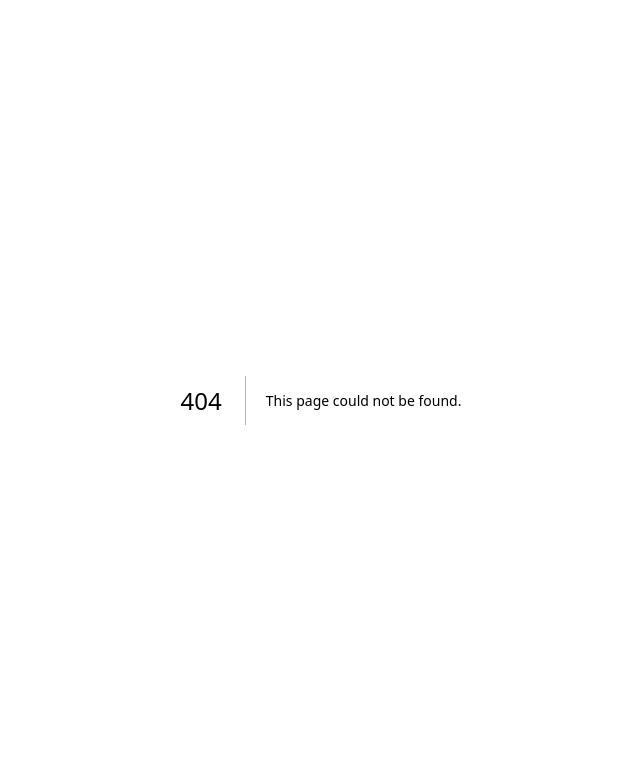
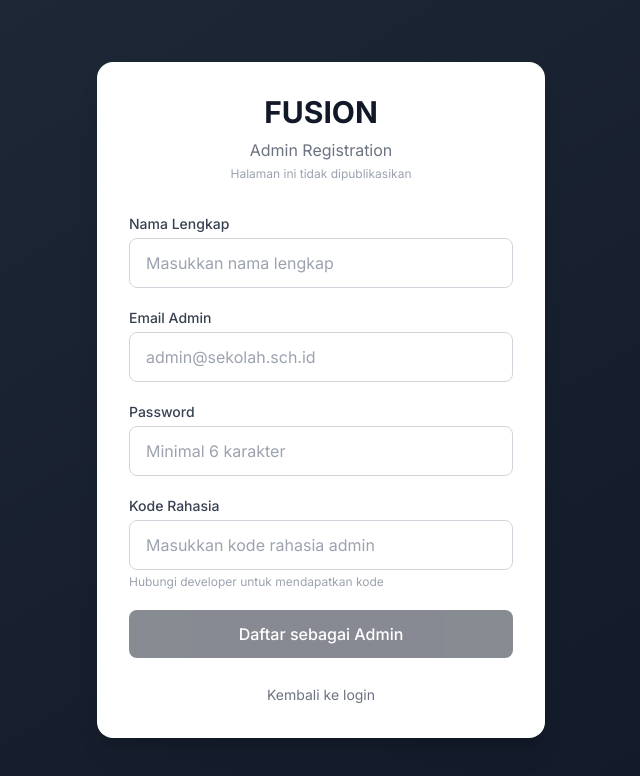
Before and after one commit to MarryDesy24/UAS-Pemrograman-Web, a Next.js app: page /admin/register in a window 1280 px wide. Before the commit this address had no page. Shown: the top 776 px of the page, without its empty margins (319-959 px from the left). Built offline with nearby package versions, Linux system fonts and the light colour scheme; no server answers.

Commit message:
feat: hidden admin registration page
- Admin register at /admin/register (not public)
- Requires secret key for access
- Different UI theme (dark) to distinguish from public pages

```diff
--- /dev/null
+++ b/src/app/admin/register/page.tsx
@@ -0,0 +1,138 @@
+'use client';
+
+import { useState } from 'react';
+import { useRouter } from 'next/navigation';
+import toast from 'react-hot-toast';
+import { supabase } from '@/lib/supabase';
+
+export default function AdminRegisterPage() {
+  const router = useRouter();
+  const [nama, setNama] = useState('');
+  const [email, setEmail] = useState('');
+  const [password, setPassword] = useState('');
+  const [secretKey, setSecretKey] = useState('');
+  const [loading, setLoading] = useState(false);
+
+  // Kode rahasia untuk register admin (ganti sesuai kebutuhan)
+  const VALID_SECRET_KEY = 'FUSION-ADMIN-2024';
+
+  const handleRegister = async (e: React.FormEvent) => {
+    e.preventDefault();
+
+    if (secretKey !== VALID_SECRET_KEY) {
+      toast.error('Kode rahasia salah');
+      return;
+    }
+
+    setLoading(true);
+
+    try {
+      const { error } = await supabase.auth.signUp({
+        email,
+        password,
+        options: {
+          data: { nama, role: 'admin' },
+        },
+      });
+
+      if (error) throw error;
+
+      const { data: { user } } = await supabase.auth.getUser();
+      if (user) {
+        await supabase.from('users').upsert({
+          id: user.id,
+          nama,
+          email,
+          role: 'admin',
+        });
+      }
+
+      toast.success('Akun admin berhasil dibuat!');
+      router.push('/login');
+    } catch (error: any) {
+      toast.error(error.message || 'Gagal mendaftar');
+    } finally {
+      setLoading(false);
+    }
+  };
+
+  return (
+    <main className="min-h-screen flex items-center justify-center bg-gradient-to-br from-gray-800 to-gray-900 px-4">
+      <div className="w-full max-w-md">
+        <div className="bg-white rounded-2xl shadow-xl p-8">
+          <div className="text-center mb-8">
+            <h1 className="text-3xl font-bold text-gray-900">FUSION</h1>
+            <p className="text-gray-500 mt-2">Admin Registration</p>
+            <p className="text-xs text-gray-400 mt-1">Halaman ini tidak dipublikasikan</p>
+          </div>
+
+          <form onSubmit={handleRegister} className="space-y-5">
+            <div>
+              <label className="block text-sm font-medium text-gray-700 mb-1">Nama Lengkap</label>
+              <input
+                type="text"
+                value={nama}
+                onChange={(e) => setNama(e.target.value)}
+                className="w-full px-4 py-3 border border-gray-300 rounded-lg focus:ring-2 focus:ring-indigo-500 focus:border-transparent outline-none"
+                placeholder="Masukkan nama lengkap"
+                required
+              />
+            </div>
+
+            <div>
+              <label className="block text-sm font-medium text-gray-700 mb-1">Email Admin</label>
+              <input
+                type="email"
+                value={email}
+                onChange={(e) => setEmail(e.target.value)}
+                className="w-full px-4 py-3 border border-gray-300 rounded-lg focus:ring-2 focus:ring-indigo-500 focus:border-transparent outline-none"
+                placeholder="admin@sekolah.sch.id"
+                required
+              />
+            </div>
+
+            <div>
+              <label className="block text-sm font-medium text-gray-700 mb-1">Password</label>
+              <input
+                type="password"
+                value={password}
+                onChange={(e) => setPassword(e.target.value)}
+                className="w-full px-4 py-3 border border-gray-300 rounded-lg focus:ring-2 focus:ring-indigo-500 focus:border-transparent outline-none"
+                placeholder="Minimal 6 karakter"
+                minLength={6}
+                required
+              />
+            </div>
+
+            <div>
+              <label className="block text-sm font-medium text-gray-700 mb-1">Kode Rahasia</label>
+              <input
+                type="password"
+                value={secretKey}
+                onChange={(e) => setSecretKey(e.target.value)}
+                className="w-full px-4 py-3 border border-gray-300 rounded-lg focus:ring-2 focus:ring-indigo-500 focus:border-transparent outline-none"
+                placeholder="Masukkan kode rahasia admin"
+                required
+              />
+              <p className="text-xs text-gray-400 mt-1">Hubungi developer untuk mendapatkan kode</p>
+            </div>
+
+            <button
+              type="submit"
+              disabled={loading || !secretKey}
+              className="w-full py-3 bg-gray-900 text-white rounded-lg hover:bg-gray-800 transition-colors font-medium disabled:opacity-50 disabled:cursor-not-allowed"
+            >
+              {loading ? 'Mendaftar...' : 'Daftar sebagai Admin'}
+            </button>
+          </form>
+
+          <div className="mt-6 text-center">
+            <a href="/login" className="text-sm text-gray-500 hover:text-gray-700">
+              Kembali ke login
+            </a>
+          </div>
+        </div>
+      </div>
+    </main>
+  );
+}
```
